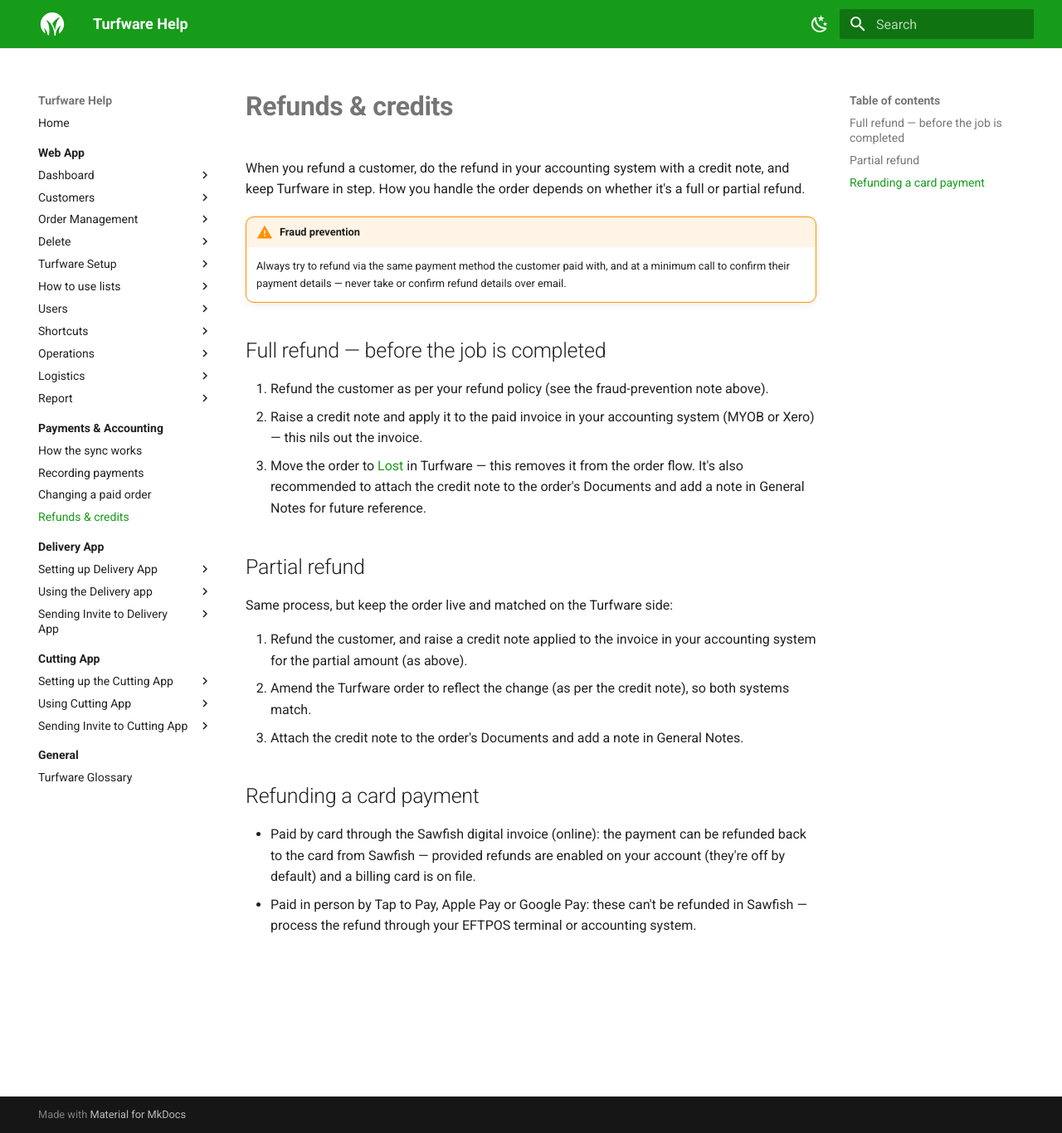
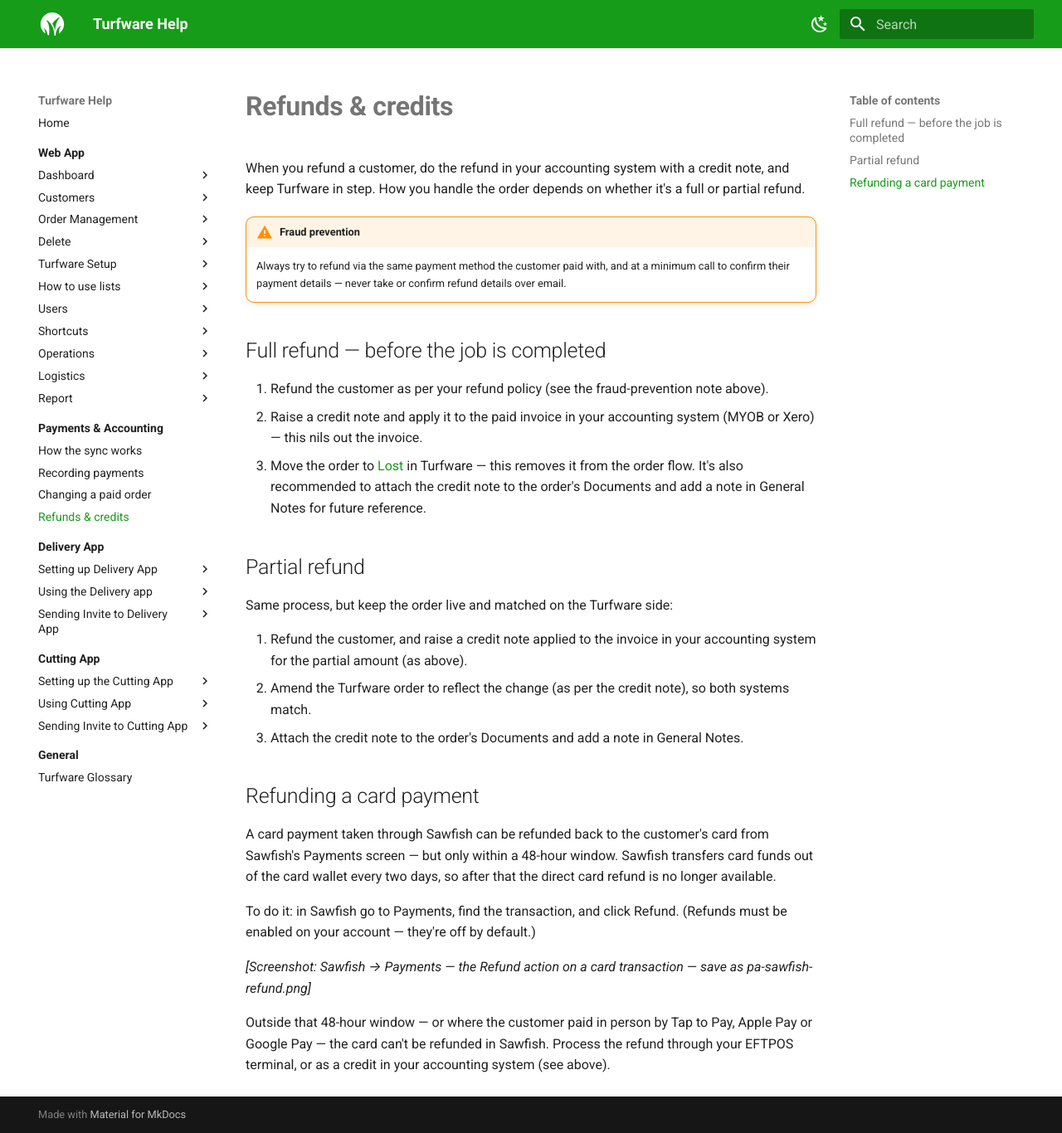
Before and after one commit to tobyh82/turfware-guides, an MkDocs documentation site: the page built from docs/payments-accounting/refunds-and-credits.md, in a window 1280 px wide and 1366 px high. Shown: the whole window at 83% size. Built offline with MkDocs 1.6.1 and Material for MkDocs 9.7.7, drawn with Linux system fonts in a browser that asks for light colours.

Commit message:
Refunds: card refund is done in Sawfish Payments within a 48-hour window (funds leave card wallet every 2 days)
Co-Authored-By: Claude Opus 4.8 <noreply@anthropic.com>

```diff
--- a/docs/payments-accounting/refunds-and-credits.md
+++ b/docs/payments-accounting/refunds-and-credits.md
@@ -25,5 +25,10 @@ Same process, but keep the order live and matched on the Turfware side:
 
 ## Refunding a card payment
 
-- Paid by card through the Sawfish digital invoice (online): the payment can be refunded back to the card from Sawfish — provided refunds are enabled on your account (they're off by default) and a billing card is on file.
-- Paid in person by Tap to Pay, Apple Pay or Google Pay: these can't be refunded in Sawfish — process the refund through your EFTPOS terminal or accounting system.
+A card payment taken through Sawfish can be refunded back to the customer's card from Sawfish's Payments screen — but only within a 48-hour window. Sawfish transfers card funds out of the card wallet every two days, so after that the direct card refund is no longer available.
+
+To do it: in Sawfish go to Payments, find the transaction, and click Refund. (Refunds must be enabled on your account — they're off by default.)
+
+*[Screenshot: Sawfish → Payments — the Refund action on a card transaction — save as pa-sawfish-refund.png]*
+
+Outside that 48-hour window — or where the customer paid in person by Tap to Pay, Apple Pay or Google Pay — the card can't be refunded in Sawfish. Process the refund through your EFTPOS terminal, or as a credit in your accounting system (see above).
```
